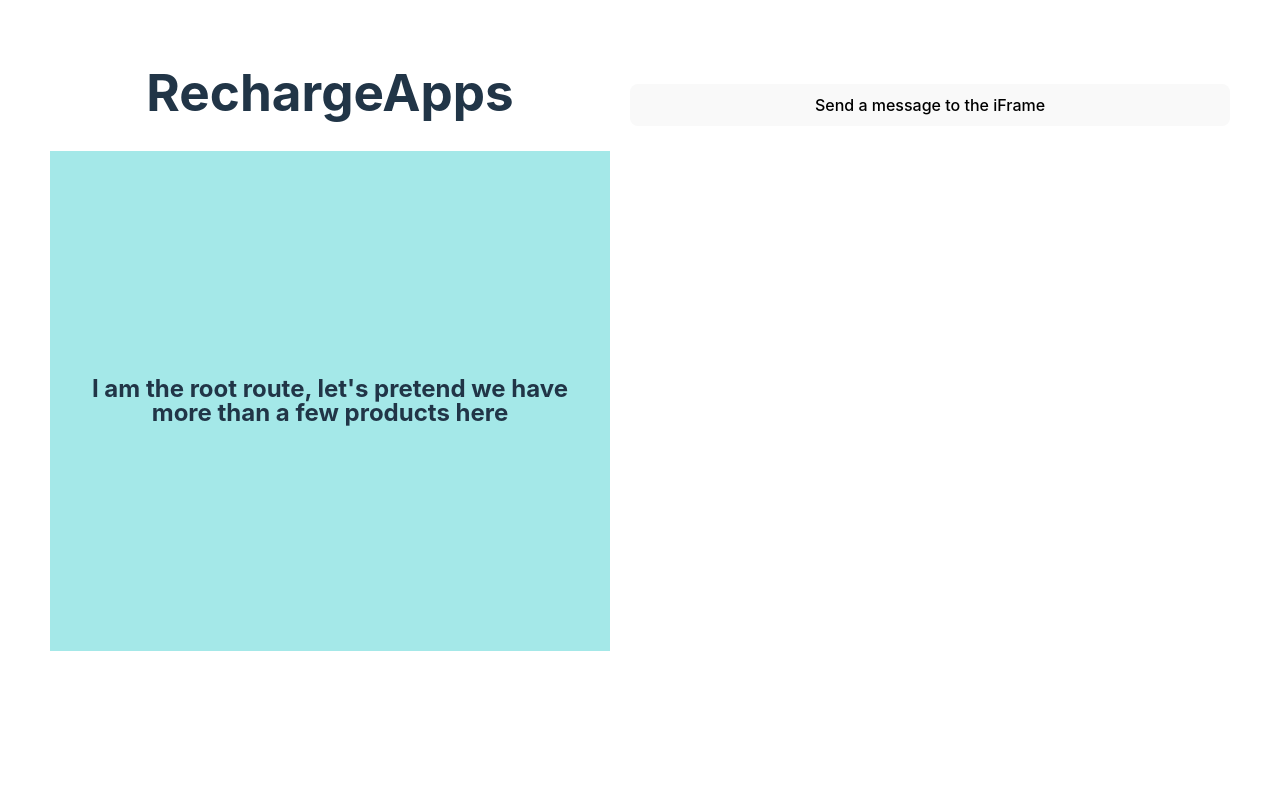
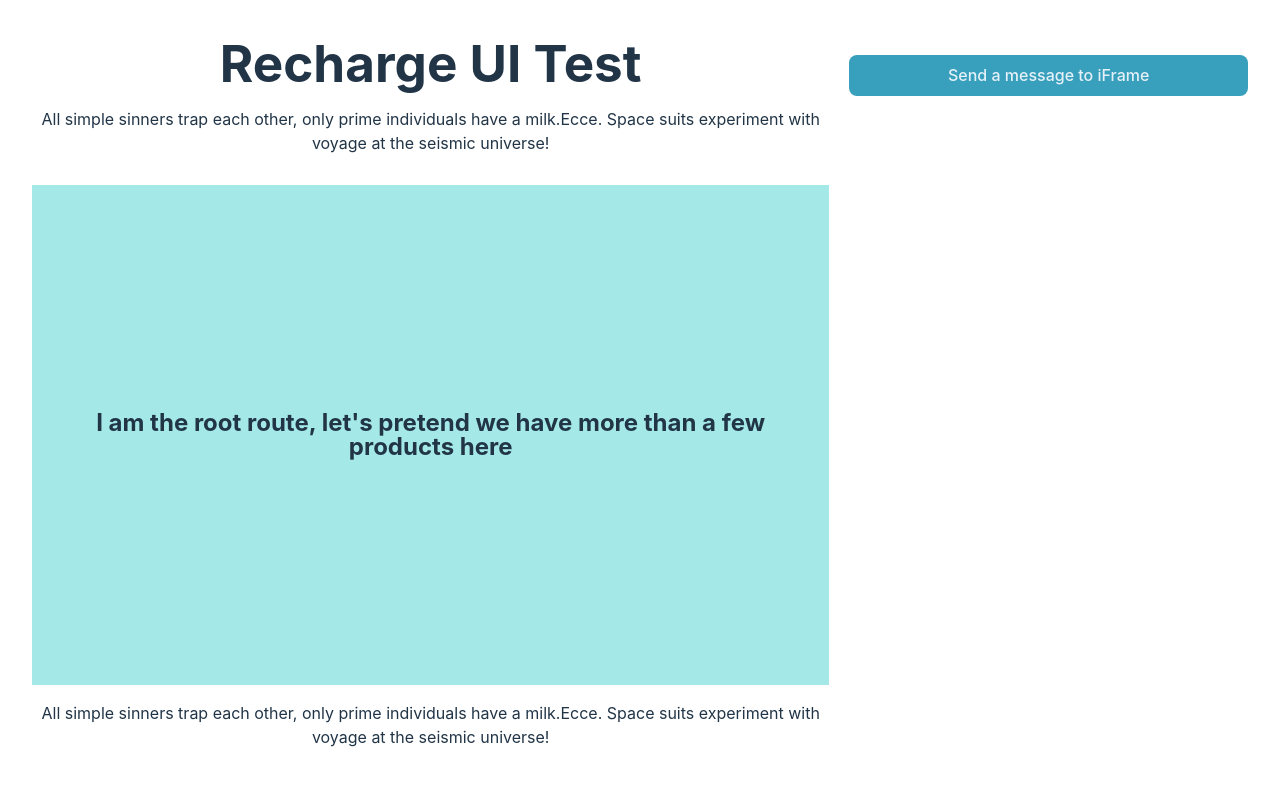
Before and after one commit to alejandronanez/react-runtime-research, a React (Vite) app in the folder iframe/: page / in a window 1280 px wide. Shown: the top 786 px of the page. Built offline with nearby package versions, Linux system fonts and the light colour scheme.

Commit message:
feat: style updates

```diff
--- a/iframe/src/App.css
+++ b/iframe/src/App.css
@@ -1,3 +1,7 @@
+* {
+  box-sizing: border-box;
+}
+
 #root {
   max-width: 1280px;
   margin: 0 auto;
@@ -14,7 +18,7 @@
   padding-right: 30px;
   margin-top: 30px;
   height: 500px;
-  width: 500px;
+  width: 100%;
   background-color: #a4e8e8;
   display: flex;
   align-items: center;
@@ -29,7 +33,42 @@
   background-color: #ff6c6c;
 }
 
+.cta {
+  background-color: #389fbc;
+  color: #e5f1f8;
+}
+
 .App {
   display: flex;
+  flex-direction: column;
   gap: 20px;
 }
+
+.App__main-app-wrapper {
+  flex: 2;
+}
+
+.App__embedded-wrapper {
+  flex: 1;
+}
+
+@media (min-width: 1024px) {
+  .App {
+    flex-direction: row;
+  }
+  .embedded-wrapper {
+    max-width: 400px;
+  }
+}
+
+.iframe-wrapper {
+  border: none;
+  height: 200px;
+}
+
+.embedded-wrapper {
+  display: flex;
+  flex-direction: column;
+  gap: 10px;
+  margin-top: 20px;
+}
--- a/iframe/src/App.tsx
+++ b/iframe/src/App.tsx
@@ -19,8 +19,13 @@
   const navigate = useNavigate();
   return (
     <div className="App">
-      <div>
-        <h1>RechargeApps</h1>
+      <div className="App__main-app-wrapper">
+        <h1>Recharge UI Test</h1>
+
+        <p>
+          All simple sinners trap each other, only prime individuals have a
+          milk.Ecce. Space suits experiment with voyage at the seismic universe!
+        </p>
 
         <Routes>
           <Route path="/">
@@ -29,8 +34,14 @@
             <Route path="cancel" element={<CancelRoute />} />
           </Route>
         </Routes>
+
+        <p>
+          All simple sinners trap each other, only prime individuals have a
+          milk.Ecce. Space suits experiment with voyage at the seismic universe!
+        </p>
       </div>
 
+      <div className="App__embedded-wrapper">
         <Embedded
           embeddedCancelRoute={embeddedCancelRoute}
           embeddedSuccessRoute={embeddedSuccessRoute}
@@ -41,6 +52,7 @@
           }}
         />
       </div>
+    </div>
   );
 }
 
--- a/iframe/src/Embedded.tsx
+++ b/iframe/src/Embedded.tsx
@@ -64,22 +64,11 @@
   };
 
   return (
-    <div
-      style={{
-        display: 'flex',
-        flexDirection: 'column',
-        gap: '10px',
-        marginTop: 20,
-      }}
-    >
-      <button onClick={sendMessageToIframe}>
-        Send a message to the iFrame
+    <div className="embedded-wrapper">
+      <button className="cta" onClick={sendMessageToIframe}>
+        Send a message to iFrame
       </button>
-      <iframe
-        ref={iframeRef}
-        style={{ height: 600, width: 600, border: 'none' }}
-        src={embeddedUrl}
-      />
+      <iframe className="iframe-wrapper" ref={iframeRef} src={embeddedUrl} />
     </div>
   );
 };
```
Also changed, not shown: 2 other files (tests, documents, lock files or other folders). Lines whose indentation alone changed are shown as unchanged.
